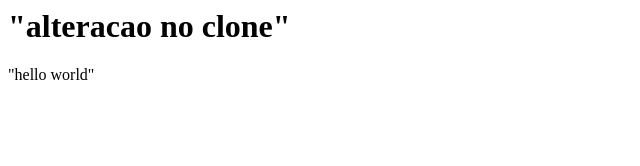
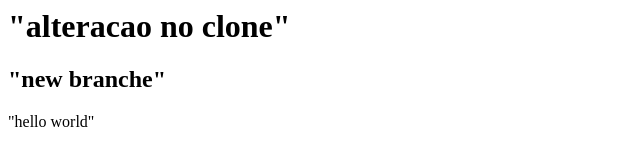
Before and after one commit to oFernandesx/tarefa01, a plain HTML site: page index.html in a window 1280 px wide. Shown: the whole page, without its empty margins (0-640 px from the left). Drawn offline with Linux system fonts and the light colour scheme.

Commit message:
nova branche

```diff
--- a/index.html
+++ b/index.html
@@ -8,6 +8,9 @@
         <h1>
             "alteracao no clone"
         </h1>
+        <h2>
+            "new branche"
+        </h2>
         <p>
             "hello world"
         </p>
```
